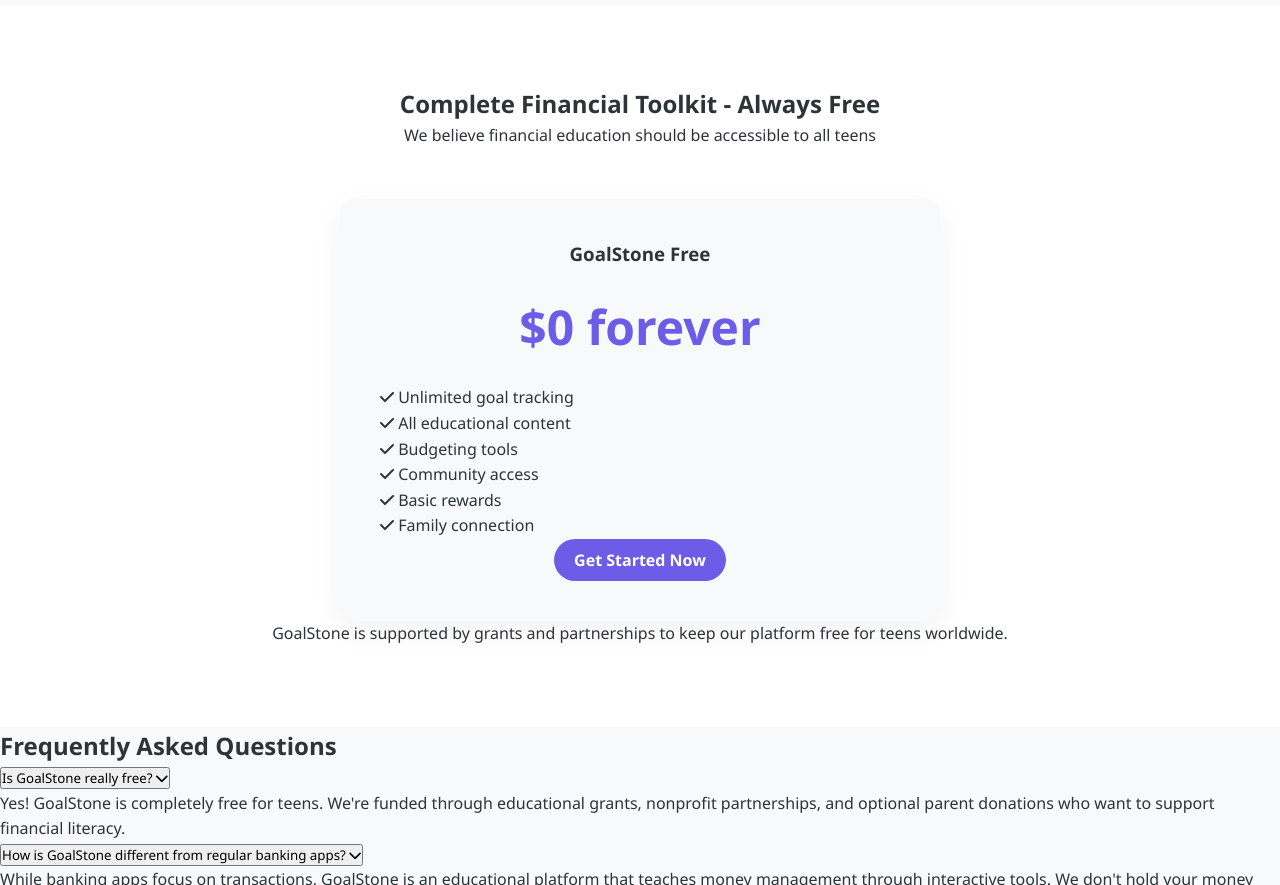
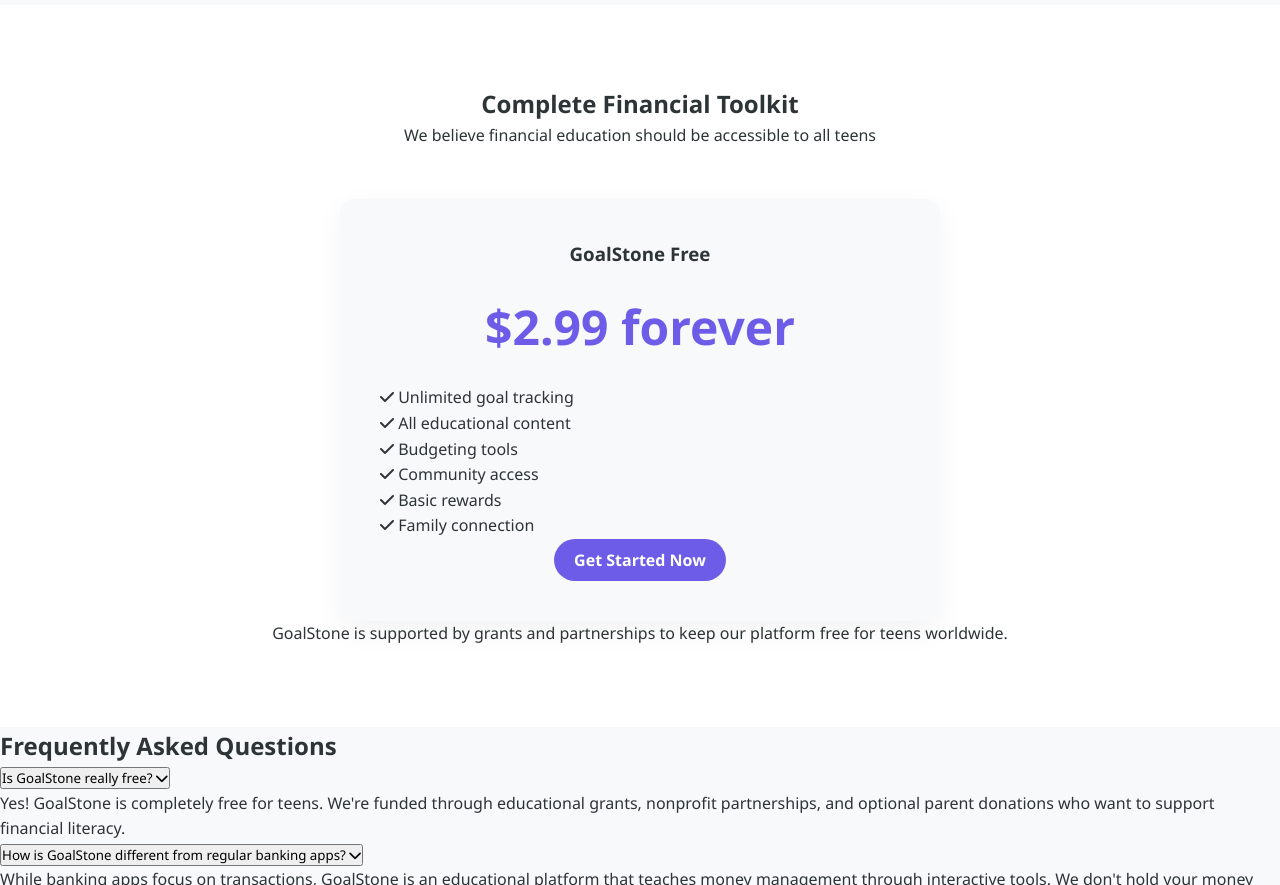
Before and after one commit to Ch-eryl/GoalStone, a plain HTML site: page index.html in a window 1280 px wide. Shown: the part 4732-5617 px from the top of the page. Drawn offline with nearby package versions, Linux system fonts and the light colour scheme.

Commit message:
Update index.html

```diff
--- a/index.html
+++ b/index.html
@@ -258,12 +258,12 @@
 
     <!-- Pricing (Free) -->
     <section class="pricing-section">
-      <h2 class="animate__animated animate__fadeInUp">Complete Financial Toolkit - Always Free</h2>
+      <h2 class="animate__animated animate__fadeInUp">Complete Financial Toolkit </h2>
       <p class="section-description animate__animated animate__fadeInUp animate__delay-1s">We believe financial education should be accessible to all teens</p>
 
       <div class="pricing-card scale-up">
         <h3>GoalStone Free</h3>
-        <div class="price">$0 <span>forever</span></div>
+        <div class="price">$2.99 <span>forever</span></div>
         <ul class="benefits">
           <li><i class="fas fa-check"></i> Unlimited goal tracking</li>
           <li><i class="fas fa-check"></i> All educational content</li>
```
